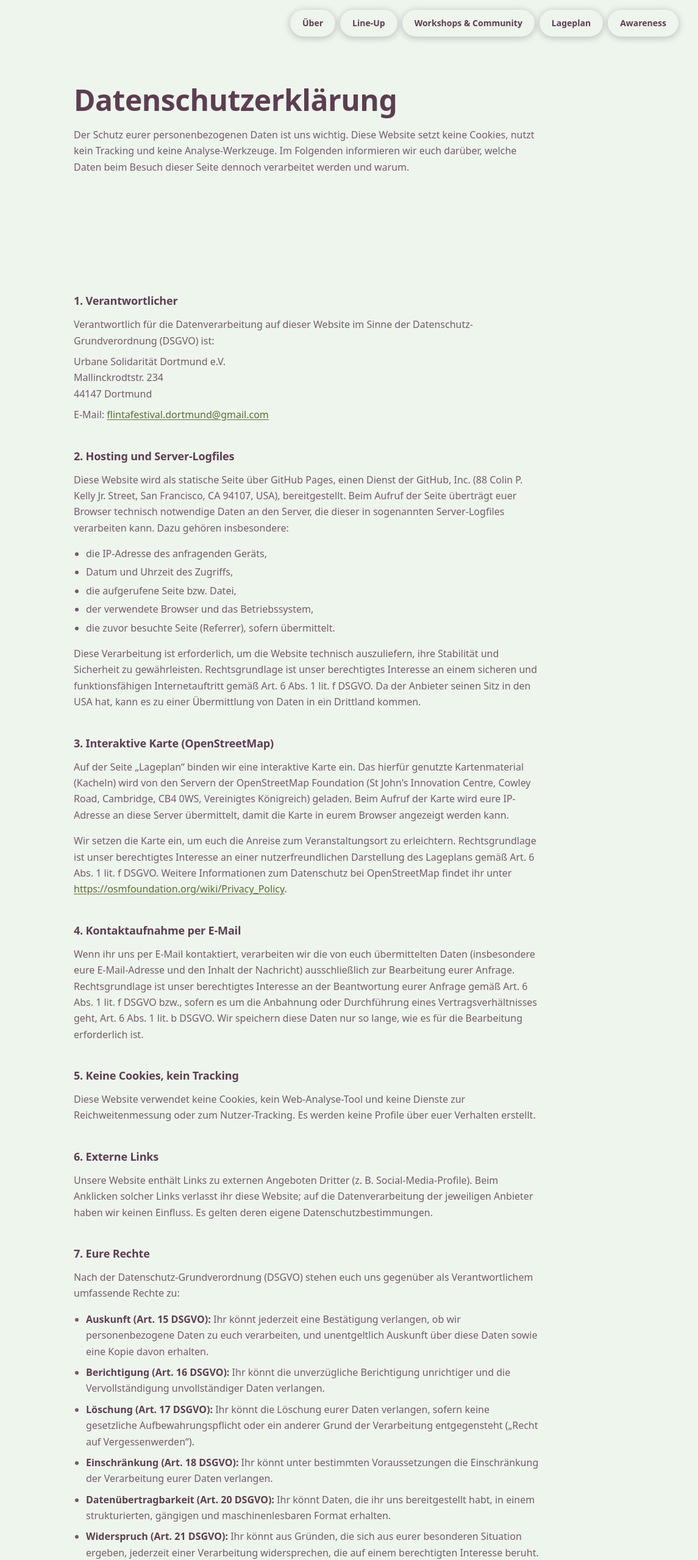
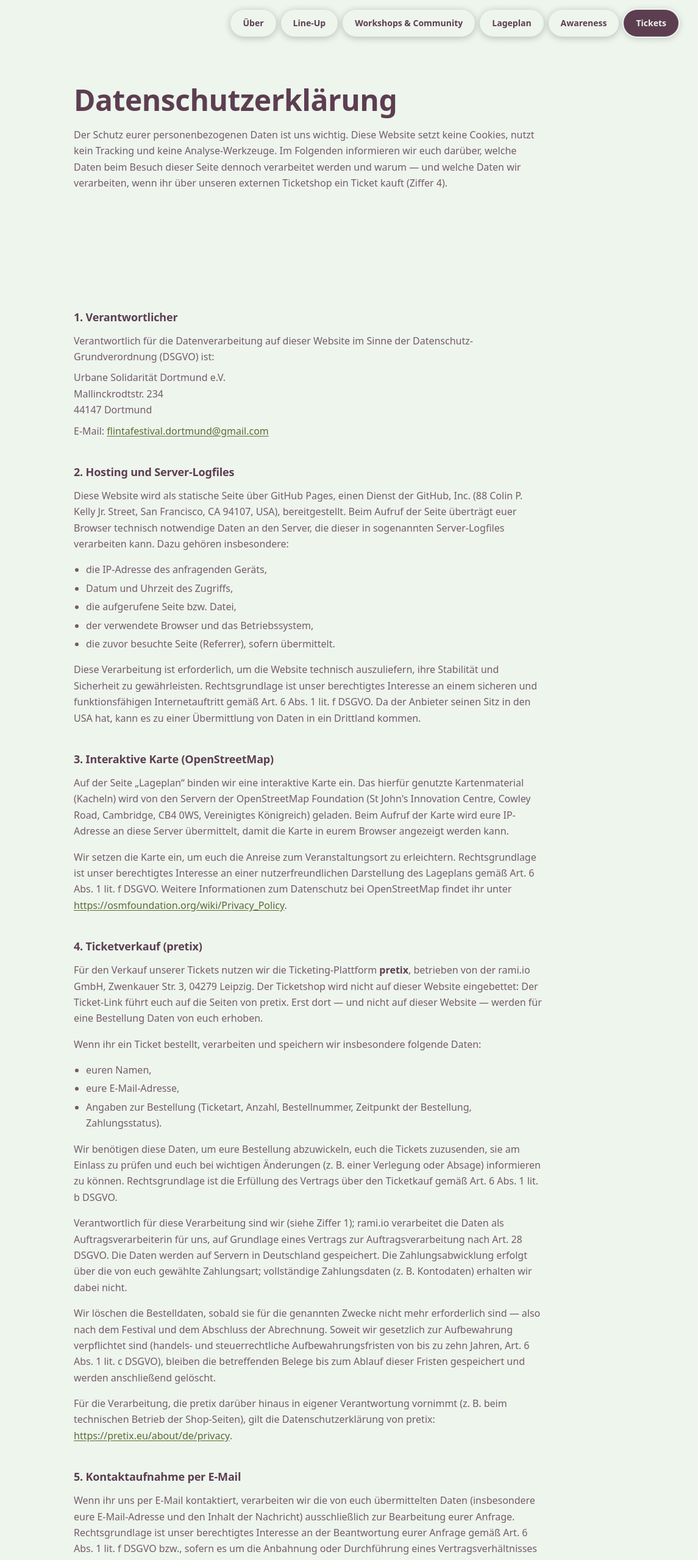
Before and after one commit to dehv/flintasialand-v3, an Astro site in the folder site/: page /datenschutz in a window 1280 px wide. Shown: the top 2559 px of the page at 61% size, 135-1280 px from the left. Built offline with nearby package versions, Linux system fonts and the light colour scheme; Astro itself is replaced by a stand-in of ours.

Commit message:
added ticketing

```diff
--- a/site/src/components/ui/Navbar.astro
+++ b/site/src/components/ui/Navbar.astro
@@ -9,7 +9,7 @@
  * Die Navbar ist bewusst eine dark-Zone (berry Bar): mint-Pillen mit berry-Text
  * sind darauf immer gut lesbar, egal über welcher Sektion die Bar klebt.
  */
-import { primaryNav } from '@lib/site';
+import { primaryNav, ticketUrl } from '@lib/site';
 import {
   useTranslations,
   localeFromPath,
@@ -22,8 +22,6 @@ interface Props {
   deOnly?: boolean;
 }
 const { deOnly = false } = Astro.props;
-
-// Kein Ticket-Link: der Eintritt ist frei.
 
 const path = Astro.url.pathname;
 const locale = localeFromPath(path);
@@ -61,6 +59,13 @@ const pillBase =
   pillShadow;
 const pillIdle = 'bg-mint text-berry hover:bg-accent-teal';
 const pillActive = 'bg-accent-teal text-berry';
+// Ticket-Pille: invertiert (berry auf mint-Ring) — hebt sich als einziger
+// CTA aus der Mint-Reihe heraus, bleibt aber über hellen Sektionen lesbar.
+const pillTicket =
+  'bg-berry text-mint ring-2 ring-mint hover:bg-accent-teal hover:text-berry';
+// Im Overlay ist der Hintergrund selbst berry — dort füllt die Ticket-Pille
+// teal (mit Mint-Ring), damit sie der stärkste, nicht der leiseste CTA bleibt.
+const pillTicketOnDark = 'bg-accent-teal text-berry ring-2 ring-mint';
 ---
 
 <!-- Kein Balken, kein Logo: floatende Pillen oben rechts. pointer-events-none
@@ -106,7 +111,29 @@ const pillActive = 'bg-accent-teal text-berry';
           </li>
         )
       }
+      <li>
+        <a
+          href={ticketUrl}
+          target="_blank"
+          rel="noopener noreferrer"
+          class:list={[pillBase, pillTicket]}
+        >
+          {t.actions.tickets}
+          <span class="sr-only">({t.a11y.externalLink})</span>
+        </a>
+      </li>
     </ul>
+
+    <!-- Mobil: Ticket-CTA bleibt sichtbar (ohne Menü-Umweg) -->
+    <a
+      href={ticketUrl}
+      target="_blank"
+      rel="noopener noreferrer"
+      class:list={[pillBase, pillTicket, 'pointer-events-auto lg:hidden']}
+    >
+      {t.actions.tickets}
+      <span class="sr-only">({t.a11y.externalLink})</span>
+    </a>
 
     <!-- Mobil: "Menü"-Pille -->
     <button
@@ -179,6 +206,18 @@ const pillActive = 'bg-accent-teal text-berry';
         </a>
       )
     }
+    <a
+      href={ticketUrl}
+      target="_blank"
+      rel="noopener noreferrer"
+      data-nav-link
+      data-nav-item
+      style={`--i:${primaryNav.length + 2}`}
+      class:list={[pillBase, pillTicketOnDark, 'px-6 py-3 text-lg']}
+    >
+      {t.actions.tickets}
+      <span class="sr-only">({t.a11y.externalLink})</span>
+    </a>
   </div>
 </div>
 
--- a/site/src/lib/site.ts
+++ b/site/src/lib/site.ts
@@ -29,6 +29,12 @@ export const primaryNav: NavItem[] = [
   { key: 'awareness', label: 'Awareness', href: '/awareness' },
 ];
 
+/**
+ * Ticket-Shop (pretix). Extern, öffnet in neuem Tab — bewusst hier zentral,
+ * damit Navbar und Startseite dieselbe Quelle nutzen.
+ */
+export const ticketUrl = 'https://pretix.eu/flintasialand/festival-2/';
+
 export interface FooterLink {
   label: string;
   href: string;
--- a/site/src/pages/datenschutz.astro
+++ b/site/src/pages/datenschutz.astro
@@ -5,7 +5,9 @@
  * Bewusst schlank gehalten: Die Seite setzt keine Cookies, nutzt kein
  * Tracking/Analytics, keine Kontaktformulare. Verarbeitet werden faktisch nur
  * Server-Logfiles (Hosting) sowie IP-Adressen beim Laden der OpenStreetMap-
- * Kartenkacheln auf /lageplan. Diese Erklärung deckt genau diese Punkte ab.
+ * Kartenkacheln auf /lageplan. Hinzu kommt der Ticketverkauf, der extern über
+ * pretix läuft (Ziffer 4) — auf dieser Website selbst werden dafür keine Daten
+ * erhoben. Diese Erklärung deckt genau diese Punkte ab.
  *
  * Hinweis: Entwurf — vor Live-Gang idealerweise juristisch prüfen lassen.
  */
@@ -26,7 +28,9 @@ import Heading from '@ui/Heading.astro';
         Der Schutz eurer personenbezogenen Daten ist uns wichtig. Diese Website
         setzt keine Cookies, nutzt kein Tracking und keine Analyse-Werkzeuge. Im
         Folgenden informieren wir euch darüber, welche Daten beim Besuch dieser
-        Seite dennoch verarbeitet werden und warum.
+        Seite dennoch verarbeitet werden und warum — und welche Daten wir
+        verarbeiten, wenn ihr über unseren externen Ticketshop ein Ticket kauft
+        (Ziffer 4).
       </p>
     </div>
   </Section>
@@ -121,7 +125,72 @@ import Heading from '@ui/Heading.astro';
 
       <div>
         <h2 class="font-display text-lg font-bold text-on-surface">
-          4. Kontaktaufnahme per E-Mail
+          4. Ticketverkauf (pretix)
+        </h2>
+        <div class="mt-3 space-y-4 text-on-surface-muted">
+          <p>
+            Für den Verkauf unserer Tickets nutzen wir die Ticketing-Plattform
+            <strong class="font-semibold text-on-surface">pretix</strong>, betrieben
+            von der rami.io GmbH, Zwenkauer Str. 3, 04279 Leipzig. Der Ticketshop
+            wird nicht auf dieser Website eingebettet: Der Ticket-Link führt euch
+            auf die Seiten von pretix. Erst dort — und nicht auf dieser Website —
+            werden für eine Bestellung Daten von euch erhoben.
+          </p>
+          <p>
+            Wenn ihr ein Ticket bestellt, verarbeiten und speichern wir
+            insbesondere folgende Daten:
+          </p>
+          <ul class="ml-5 list-disc space-y-1">
+            <li>euren Namen,</li>
+            <li>eure E-Mail-Adresse,</li>
+            <li>
+              Angaben zur Bestellung (Ticketart, Anzahl, Bestellnummer, Zeitpunkt
+              der Bestellung, Zahlungsstatus).
+            </li>
+          </ul>
+          <p>
+            Wir benötigen diese Daten, um eure Bestellung abzuwickeln, euch die
+            Tickets zuzusenden, sie am Einlass zu prüfen und euch bei wichtigen
+            Änderungen (z. B. einer Verlegung oder Absage) informieren zu können.
+            Rechtsgrundlage ist die Erfüllung des Vertrags über den Ticketkauf
+            gemäß Art. 6 Abs. 1 lit. b DSGVO.
+          </p>
+          <p>
+            Verantwortlich für diese Verarbeitung sind wir (siehe Ziffer 1);
+            rami.io verarbeitet die Daten als Auftragsverarbeiterin für uns, auf
+            Grundlage eines Vertrags zur Auftragsverarbeitung nach Art. 28 DSGVO.
+            Die Daten werden auf Servern in Deutschland gespeichert. Die
+            Zahlungsabwicklung erfolgt über die von euch gewählte Zahlungsart;
+            vollständige Zahlungsdaten (z. B. Kontodaten) erhalten wir dabei
+            nicht.
+          </p>
+          <p>
+            Wir löschen die Bestelldaten, sobald sie für die genannten Zwecke
+            nicht mehr erforderlich sind — also nach dem Festival und dem
+            Abschluss der Abrechnung. Soweit wir gesetzlich zur Aufbewahrung
+            verpflichtet sind (handels- und steuerrechtliche Aufbewahrungsfristen
+            von bis zu zehn Jahren, Art. 6 Abs. 1 lit. c DSGVO), bleiben die
+            betreffenden Belege bis zum Ablauf dieser Fristen gespeichert und
+            werden anschließend gelöscht.
+          </p>
+          <p>
+            Für die Verarbeitung, die pretix darüber hinaus in eigener
+            Verantwortung vornimmt (z. B. beim technischen Betrieb der
+            Shop-Seiten), gilt die Datenschutzerklärung von pretix:
+            <a
+              href="https://pretix.eu/about/de/privacy"
+              class="text-accent underline underline-offset-2"
+              rel="noopener noreferrer"
+              target="_blank"
+              >https://pretix.eu/about/de/privacy</a
+            >.
+          </p>
+        </div>
+      </div>
+
+      <div>
+        <h2 class="font-display text-lg font-bold text-on-surface">
+          5. Kontaktaufnahme per E-Mail
         </h2>
         <div class="mt-3 space-y-4 text-on-surface-muted">
           <p>
@@ -139,20 +208,22 @@ import Heading from '@ui/Heading.astro';
 
       <div>
         <h2 class="font-display text-lg font-bold text-on-surface">
-          5. Keine Cookies, kein Tracking
+          6. Keine Cookies, kein Tracking
         </h2>
         <div class="mt-3 space-y-4 text-on-surface-muted">
           <p>
             Diese Website verwendet keine Cookies, kein Web-Analyse-Tool und
             keine Dienste zur Reichweitenmessung oder zum Nutzer-Tracking. Es
-            werden keine Profile über euer Verhalten erstellt.
+            werden keine Profile über euer Verhalten erstellt. Für den externen
+            Ticketshop (Ziffer 4) gelten die dortigen Bestimmungen; er wird erst
+            aufgerufen, wenn ihr den Ticket-Link anklickt.
           </p>
         </div>
       </div>
 
       <div>
         <h2 class="font-display text-lg font-bold text-on-surface">
-          6. Externe Links
+          7. Externe Links
         </h2>
         <div class="mt-3 space-y-4 text-on-surface-muted">
           <p>
@@ -167,7 +238,7 @@ import Heading from '@ui/Heading.astro';
 
       <div>
         <h2 class="font-display text-lg font-bold text-on-surface">
-          7. Eure Rechte
+          8. Eure Rechte
         </h2>
         <div class="mt-3 space-y-4 text-on-surface-muted">
           <p>
@@ -231,7 +302,7 @@ import Heading from '@ui/Heading.astro';
 
       <div>
         <h2 class="font-display text-lg font-bold text-on-surface">
-          8. Begriffsbestimmungen
+          9. Begriffsbestimmungen
         </h2>
         <div class="mt-3 space-y-4 text-on-surface-muted">
           <p>
--- a/site/src/pages/en/index.astro
+++ b/site/src/pages/en/index.astro
@@ -18,11 +18,13 @@ import LageplanTeaser from '@blocks/LageplanTeaser.astro';
 import AwarenessTeaser from '@blocks/AwarenessTeaser.astro';
 import FoerdererBlock from '@blocks/FoerdererBlock.astro';
 import { texte, pick } from '@content/texte';
-import { localeFromPath } from '@lib/i18n';
+import { localeFromPath, useTranslations } from '@lib/i18n';
+import { ticketUrl } from '@lib/site';
 
 import texGruen from '@assets/demo/tex-gruen.jpg';
 
 const locale = localeFromPath(Astro.url.pathname);
+const t = useTranslations(locale);
 const tIntro = texte.home.intro;
 ---
 
@@ -53,7 +55,10 @@ const tIntro = texte.home.intro;
           {pick(tIntro.body, locale)}
         </p>
         <div class="mt-8 flex flex-wrap gap-4">
-          <Button href="/line-up">{pick(tIntro.ctaLineup, locale)}</Button>
+          <!-- Tickets = primärer CTA (extern, pretix); die übrigen Wege bleiben
+               als Outline-Buttons daneben stehen. -->
+          <Button href={ticketUrl} external>{t.actions.tickets}</Button>
+          <Button href="/line-up" variant="outline">{pick(tIntro.ctaLineup, locale)}</Button>
           <Button href="/awareness" variant="outline">{pick(tIntro.ctaAwareness, locale)}</Button>
         </div>
       </div>
--- a/site/src/pages/index.astro
+++ b/site/src/pages/index.astro
@@ -18,11 +18,13 @@ import LageplanTeaser from '@blocks/LageplanTeaser.astro';
 import AwarenessTeaser from '@blocks/AwarenessTeaser.astro';
 import FoerdererBlock from '@blocks/FoerdererBlock.astro';
 import { texte, pick } from '@content/texte';
-import { localeFromPath } from '@lib/i18n';
+import { localeFromPath, useTranslations } from '@lib/i18n';
+import { ticketUrl } from '@lib/site';
 
 import texGruen from '@assets/demo/tex-gruen.jpg';
 
 const locale = localeFromPath(Astro.url.pathname);
+const t = useTranslations(locale);
 const tIntro = texte.home.intro;
 ---
 
@@ -53,7 +55,10 @@ const tIntro = texte.home.intro;
           {pick(tIntro.body, locale)}
         </p>
         <div class="mt-8 flex flex-wrap gap-4">
-          <Button href="/line-up">{pick(tIntro.ctaLineup, locale)}</Button>
+          <!-- Tickets = primärer CTA (extern, pretix); die übrigen Wege bleiben
+               als Outline-Buttons daneben stehen. -->
+          <Button href={ticketUrl} external>{t.actions.tickets}</Button>
+          <Button href="/line-up" variant="outline">{pick(tIntro.ctaLineup, locale)}</Button>
           <Button href="/awareness" variant="outline">{pick(tIntro.ctaAwareness, locale)}</Button>
         </div>
       </div>
```
